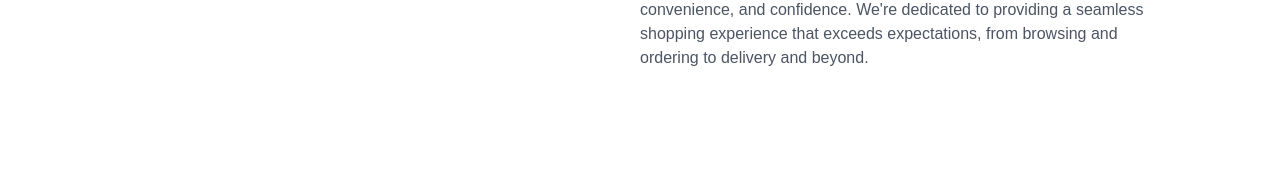
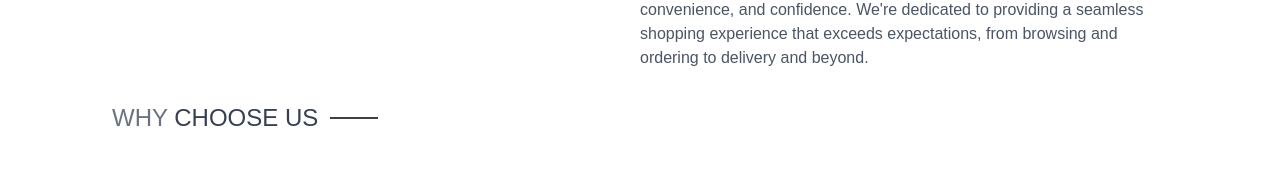
Before and after one commit to Abahezekiel/eazi-cart, a Next.js app: page / in a window 1280 px wide. Shown: the part 552-736 px from the top of the page. Built offline with nearby package versions, Linux system fonts and the light colour scheme.

Commit message:
still on about page

```diff
--- a/src/app/page.tsx
+++ b/src/app/page.tsx
@@ -860,6 +860,13 @@ export default function TopBar() {
           </p>
         </div>
       </div>
+
+      <div className="flex gap-3 items-center  ">
+        <p className="text-2xl text-[#6B7280] mt-8">
+          WHY <span className="text-[#374051] font-medium">CHOOSE US</span>
+        </p>
+        <p className="w-12 h-[2px] bg-[#414141] mt-8"></p>
+      </div>
     </>
   );
 }
```
